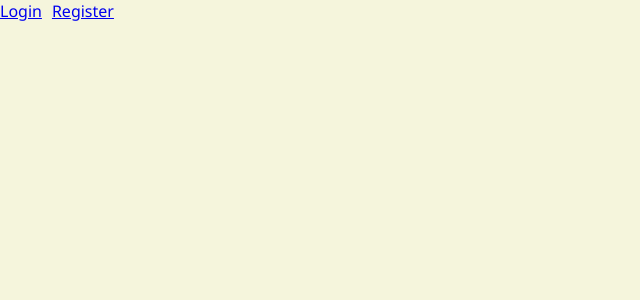
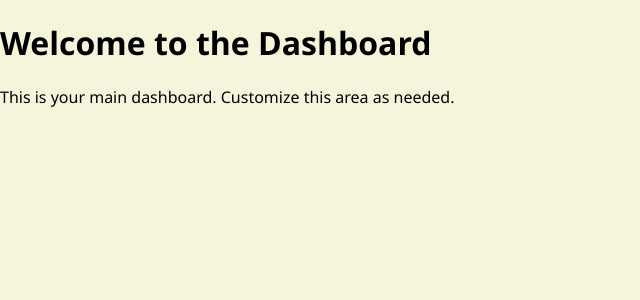
Before and after one commit to Bijengwa/ComeIn, a React (Create React App) app in the folder frontend/: page /dashboard in a window 1280 px wide. Before the commit this address had no page. Shown: the top 300 px of the page, without its empty margins (0-640 px from the left). Built offline with nearby package versions, Linux system fonts and the light colour scheme.

Commit message:
Initially added the dashboard

```diff
--- a/frontend/src/App.js
+++ b/frontend/src/App.js
@@ -3,19 +3,17 @@ import { BrowserRouter as Router, Routes, Route, Link } from 'react-router-dom';
 import Register from './components/auth/register';
 import Login from './components/auth/login';
 import VerificationPage from './components/auth/auth verify/VerificationPage';
+import Dashboard from './components/dashboard/dashboard.js'
 
 function App() {
   return (
     <Router>
-      <nav style={{ marginBottom: '20px' }}>
-        <Link to="/" style={{ marginRight: '10px' }}>Login</Link>
-        <Link to="/register">Register</Link>
-      </nav>
 
       <Routes>
         <Route path="/" element={<Login />} />
         <Route path="/register" element={<Register />} />
         <Route path="/verify" element={<VerificationPage />} />
+        <Route path="/dashboard" element={<Dashboard />} />
       </Routes>
     </Router>
   );
--- /dev/null
+++ b/frontend/src/components/dashboard/dashboard.js
@@ -0,0 +1,15 @@
+import React from "react";
+
+// Dashboard component displays the main area after login
+export default function Dashboard() {
+    return (
+        <div className="dashboard-container">
+            <h1>Welcome to the Dashboard</h1>
+
+            <div className="dashboard-content">
+                {/* Add your widgets, summaries, cards, or components here */}
+                <p>This is your main dashboard. Customize this area as needed.</p>
+            </div>
+        </div>
+    );
+}
```
Also changed, not shown: 1 other file (tests, documents, lock files or other folders).
